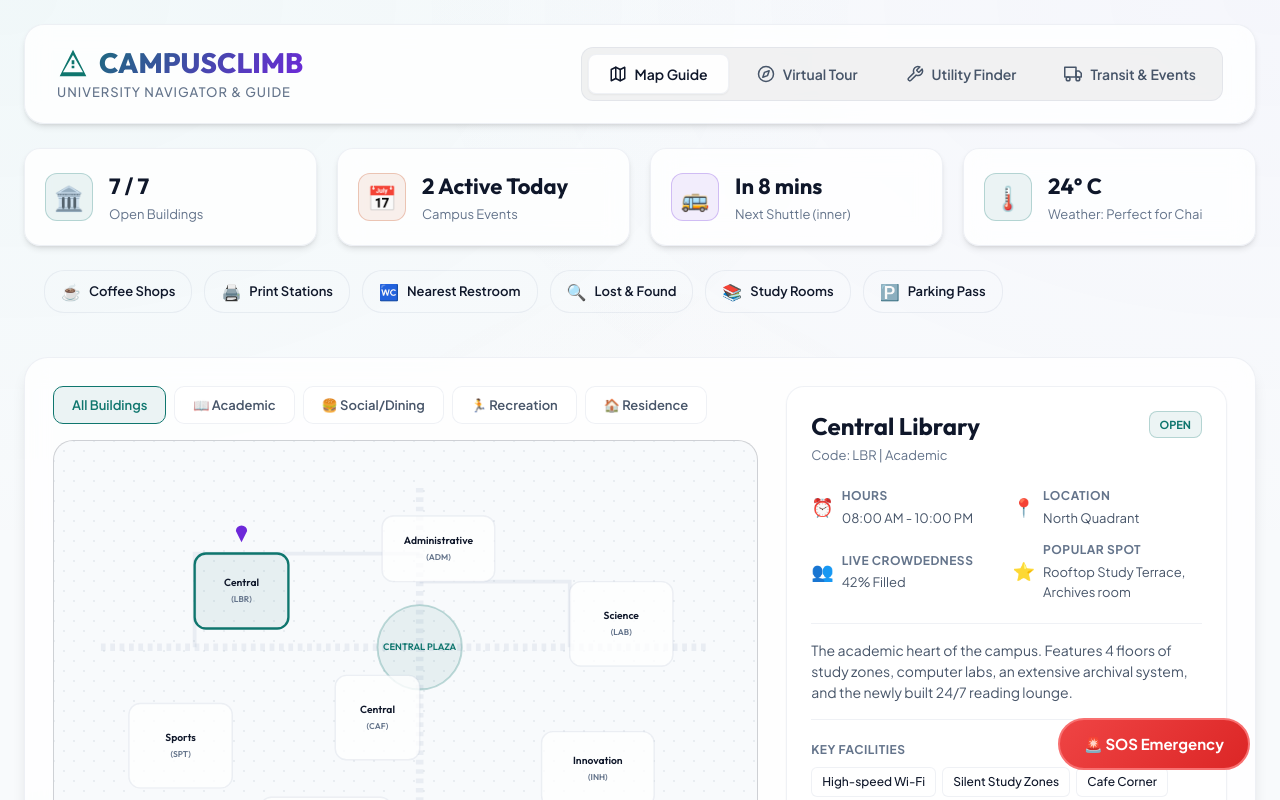
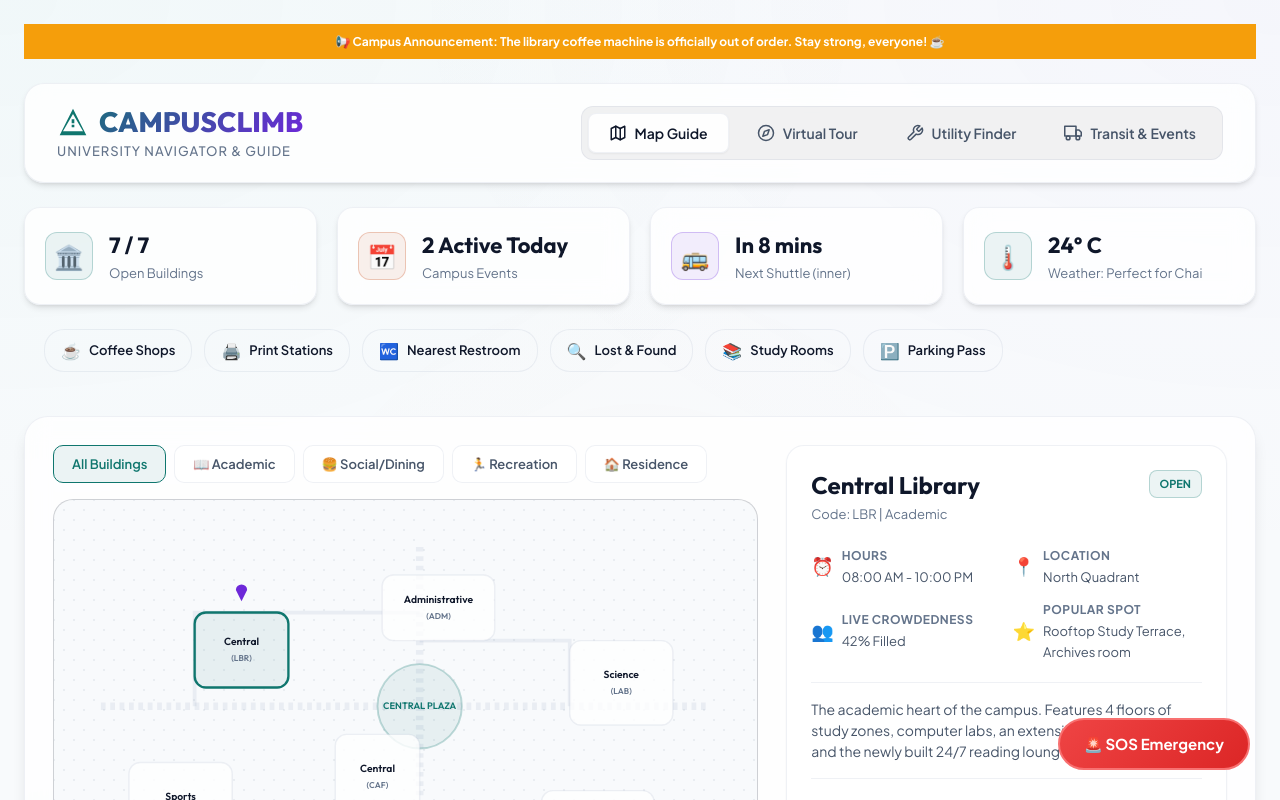
Before and after one commit to rahul05au/CampusClimb, a React (Vite) app: page / in a window 1280 px wide. Shown: the top 800 px of the page. Built offline with nearby package versions, Linux system fonts and the light colour scheme.

Commit message:
☕ fix: added urgent campus announcement banner because the coffee machine breaking down is a level 5 emergency

```diff
--- a/src/App.jsx
+++ b/src/App.jsx
@@ -294,6 +294,11 @@ function App() {
 
   return (
     <div className="app-container">
+      {/* Urgent Announcement Banner */}
+      <div style={{ background: '#f59e0b', color: '#fff', textAlign: 'center', padding: '8px', fontSize: '12px', fontWeight: 'bold' }}>
+        📢 Campus Announcement: The library coffee machine is officially out of order. Stay strong, everyone! ☕
+      </div>
+
       {/* App Header */}
       <header className="app-header">
         <div className="logo-section">
```
